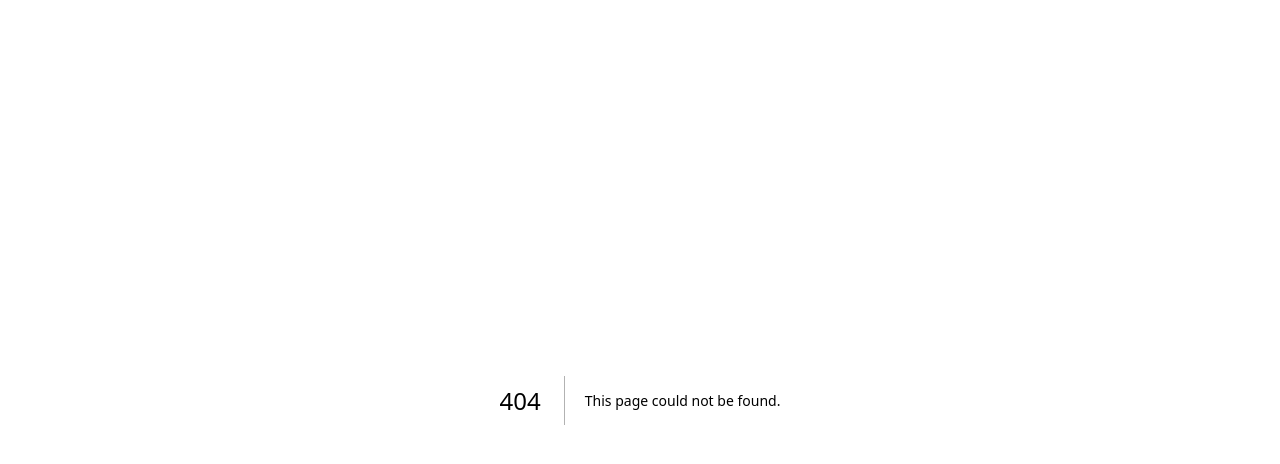
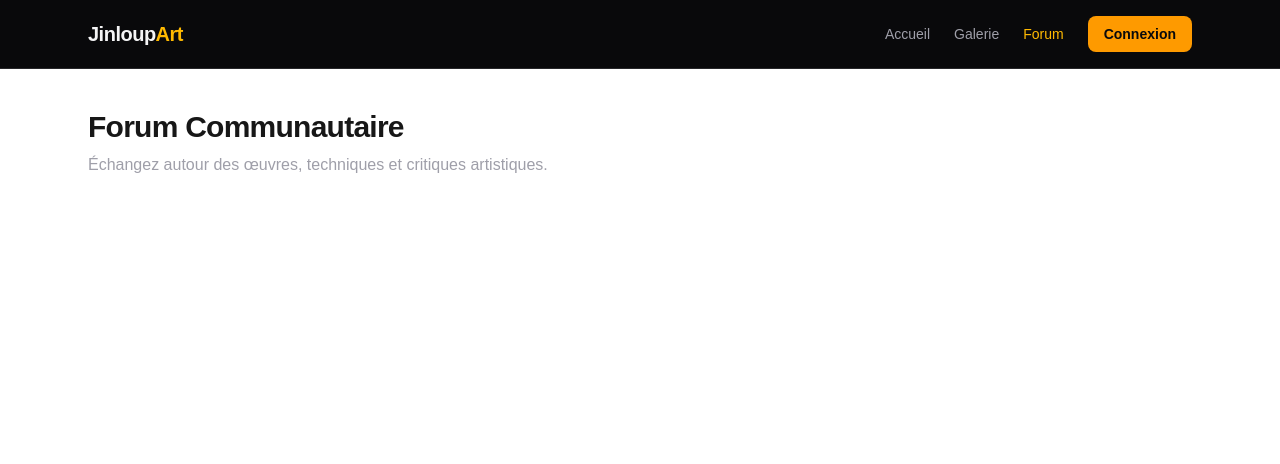
Before and after one commit to G-Ludovic/jinloup-art, a Next.js app: page /forum in a window 1280 px wide. Before the commit this address had no page. Shown: the top 464 px of the page. Built offline with nearby package versions, Linux system fonts and the light colour scheme.

Commit message:
Ajout de la barre de navigation et des pages Galerie, Forum et Connexion avec mise à jour de la page d'accueil

```diff
--- /dev/null
+++ b/app/components/Navbar.tsx
@@ -0,0 +1,50 @@
+"use client";
+
+import Link from "next/link";
+import { usePathname } from "next/navigation";
+
+const navLinks = [
+  { href: "/", label: "Accueil" },
+  { href: "/galerie", label: "Galerie" },
+  { href: "/forum", label: "Forum" },
+];
+
+export default function Navbar() {
+  const pathname = usePathname();
+
+  return (
+    <header className="border-b border-zinc-800 bg-zinc-950 text-zinc-100">
+      <nav className="mx-auto flex max-w-6xl items-center justify-between px-6 py-4">
+        <Link href="/" className="text-xl font-bold tracking-tight">
+          Jinloup<span className="text-amber-400">Art</span>
+        </Link>
+
+        <div className="flex items-center gap-6">
+          {navLinks.map((link) => {
+            const isActive = pathname === link.href;
+            return (
+              <Link
+                key={link.href}
+                href={link.href}
+                className={`text-sm font-medium transition-colors ${
+                  isActive
+                    ? "text-amber-400"
+                    : "text-zinc-400 hover:text-zinc-100"
+                }`}
+              >
+                {link.label}
+              </Link>
+            );
+          })}
+
+          <Link
+            href="/connexion"
+            className="rounded-lg bg-amber-500 px-4 py-2 text-sm font-semibold text-zinc-950 transition hover:bg-amber-400"
+          >
+            Connexion
+          </Link>
+        </div>
+      </nav>
+    </header>
+  );
+}
--- /dev/null
+++ b/app/connexion/page.tsx
@@ -0,0 +1,11 @@
+export default function ConnexionPage() {
+  return (
+    <section className="mx-auto max-w-md">
+      <h1 className="text-3xl font-bold tracking-tight">Espace Membre</h1>
+      <p className="mt-2 text-zinc-400">
+        Connectez-vous ou créez un compte pour participer au forum et gagner en
+        prestige.
+      </p>
+    </section>
+  );
+}
--- /dev/null
+++ b/app/forum/page.tsx
@@ -0,0 +1,10 @@
+export default function ForumPage() {
+  return (
+    <section>
+      <h1 className="text-3xl font-bold tracking-tight">Forum Communautaire</h1>
+      <p className="mt-2 text-zinc-400">
+        Échangez autour des œuvres, techniques et critiques artistiques.
+      </p>
+    </section>
+  );
+}
--- /dev/null
+++ b/app/galerie/page.tsx
@@ -0,0 +1,12 @@
+export default function Galerie() {
+  console.log("Rendu de la Galerie côté serveur");
+
+  return (
+    <section>
+      <h1 className="text-3xl font-bold tracking-tight">Galerie d&apos;Art</h1>
+      <p className="mt-2 text-zinc-400">
+        Découvrez les œuvres exposées par nos artistes et membres.
+      </p>
+    </section>
+  );
+}
--- a/app/layout.tsx
+++ b/app/layout.tsx
@@ -1,6 +1,8 @@
 import type { Metadata } from "next";
 import { Geist, Geist_Mono } from "next/font/google";
 import "./globals.css";
+
+import Navbar from "./components/Navbar";
 
 const geistSans = Geist({
   variable: "--font-geist-sans",
@@ -13,17 +15,20 @@ const geistMono = Geist_Mono({
 });
 
 export const metadata: Metadata = {
-  title: "Create Next App",
-  description: "Generated by create next app",
+  title: "Jinloup-Art — Galerie & Forum",
+  description: "Galerie d'art en ligne et forum communautaire",
 };
 
 export default function RootLayout({ children }: LayoutProps<"/">) {
   return (
     <html
-      lang="en"
+      lang="fr"
       className={`${geistSans.variable} ${geistMono.variable} h-full antialiased`}
     >
-      <body className="min-h-full flex flex-col">{children}</body>
+      <body className="min-h-screen bg-zinc-950 text-zinc-100 antialiased">
+        <Navbar />
+        <main className="mx-auto max-w-6xl px-6 py-10">{children}</main>
+      </body>
     </html>
   );
 }
--- a/app/page.tsx
+++ b/app/page.tsx
@@ -1,69 +1,30 @@
-import Image from "next/image";
+import Link from "next/link";
 
-export default function Home() {
+export default function HomePage() {
   return (
-    <div className="flex flex-col flex-1 items-center justify-center bg-zinc-50 font-sans dark:bg-black">
-      <main className="flex flex-1 w-full max-w-3xl flex-col items-center justify-between py-32 px-16 bg-white dark:bg-black sm:items-start">
-        <Image
-          className="dark:invert h-5 w-[100px]"
-          src="/next.svg"
-          alt="Next.js logo"
-          width={100}
-          height={20}
-          priority
-        />
-        <div className="flex flex-col items-center gap-6 text-center sm:items-start sm:text-left">
-          <h1 className="max-w-xs text-3xl font-semibold leading-10 tracking-tight text-black dark:text-zinc-50">
-            To get started, edit the{" "}
-            <code className="rounded bg-black/[.06] px-1.5 py-0.5 font-mono text-[0.9em] dark:bg-white/[.08]">
-              page.tsx
-            </code>{" "}
-            file.
-          </h1>
-          <p className="max-w-md text-lg leading-8 text-zinc-600 dark:text-zinc-400">
-            Looking for a starting point or more instructions? Head over to{" "}
-            <a
-              href="https://vercel.com/templates?framework=next.js&utm_source=create-next-app&utm_medium=appdir-template-tw&utm_campaign=create-next-app"
-              className="font-medium text-zinc-950 dark:text-zinc-50"
-            >
-              Templates
-            </a>{" "}
-            or the{" "}
-            <a
-              href="https://nextjs.org/learn?utm_source=create-next-app&utm_medium=appdir-template-tw&utm_campaign=create-next-app"
-              className="font-medium text-zinc-950 dark:text-zinc-50"
-            >
-              Learning
-            </a>{" "}
-            center.
-          </p>
-        </div>
-        <div className="flex flex-col gap-4 text-base font-medium sm:flex-row">
-          <a
-            className="flex h-12 w-full items-center justify-center gap-2 rounded-full bg-foreground px-5 text-background transition-colors hover:bg-[#383838] dark:hover:bg-[#ccc] md:w-[158px]"
-            href="https://vercel.com/new?utm_source=create-next-app&utm_medium=appdir-template-tw&utm_campaign=create-next-app"
-            target="_blank"
-            rel="noopener noreferrer"
-          >
-            <Image
-              className="dark:invert h-[14px] w-4"
-              src="/vercel.svg"
-              alt="Vercel logomark"
-              width={16}
-              height={14}
-            />
-            Deploy Now
-          </a>
-          <a
-            className="flex h-12 w-full items-center justify-center rounded-full border border-solid border-black/[.08] px-5 transition-colors hover:border-transparent hover:bg-black/[.04] dark:border-white/[.145] dark:hover:bg-[#1a1a1a] md:w-[158px]"
-            href="https://nextjs.org/docs?utm_source=create-next-app&utm_medium=appdir-template-tw&utm_campaign=create-next-app"
-            target="_blank"
-            rel="noopener noreferrer"
-          >
-            Documentation
-          </a>
-        </div>
-      </main>
-    </div>
+    <section className="py-12">
+      <h1 className="text-4xl font-bold tracking-tight sm:text-5xl">
+        L&apos;art et la communauté,{" "}
+        <span className="text-amber-400">réunis</span>.
+      </h1>
+      <p className="mt-4 max-w-2xl text-lg text-zinc-400">
+        Explorez notre collection d&apos;œuvres sélectionnées, discutez avec
+        d&apos;autres passionnés et évoluez au sein de la communauté.
+      </p>
+      <div className="mt-8 flex gap-4">
+        <Link
+          href="/galerie"
+          className="rounded-lg bg-amber-500 px-5 py-2.5 font-semibold text-zinc-950 hover:bg-amber-400"
+        >
+          Visiter la galerie
+        </Link>
+        <Link
+          href="/forum"
+          className="rounded-lg border border-zinc-700 px-5 py-2.5 font-semibold hover:bg-zinc-900"
+        >
+          Accéder au forum
+        </Link>
+      </div>
+    </section>
   );
 }
```
Also changed, not shown: 1 other file (tests, documents, lock files or other folders).
